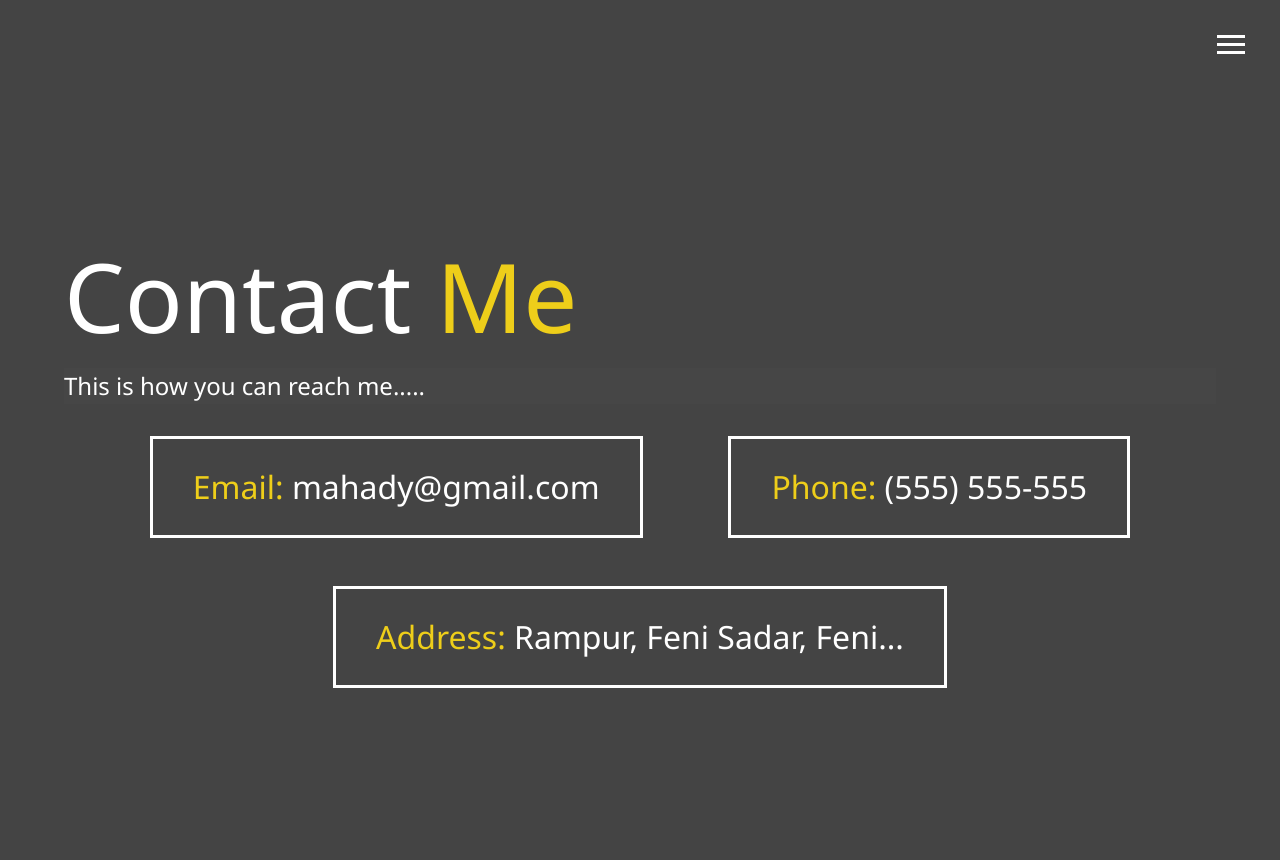
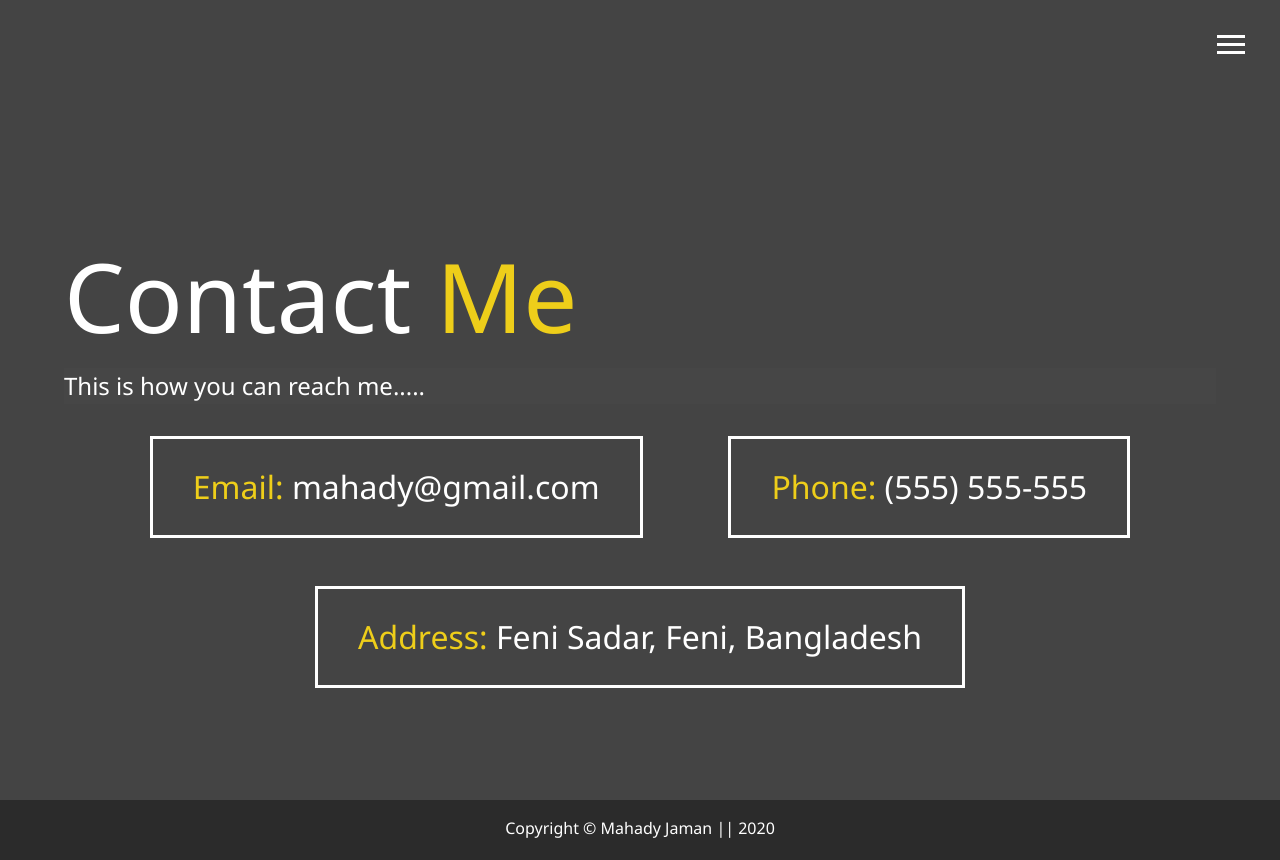
Before and after one commit to mahadyjf/mahadyjf.github.io, a plain HTML site: page contact.html in a window 1280 px wide. Before the commit the page ends 800 px from the top, so only its background shows below. Drawn offline with Linux system fonts and the light colour scheme.

Commit message:
copyright

```diff
--- a/contact.html
+++ b/contact.html
@@ -3,7 +3,7 @@
 <head>
     <meta charset="UTF-8">
     <meta name="viewport" content="width=device-width, initial-scale=1.0">
-    <title>Document</title>
+    <title>Mahady Jaman || Contact</title>
    <link rel="stylesheet" href="https://stackpath.bootstrapcdn.com/font-awesome/4.7.0/css/font-awesome.min.css">
     <link rel="stylesheet" href="css/main.min.css">
     </head>
@@ -60,10 +60,14 @@
 
           <div>
             <span class="text-secondary">Address: </span>
-            Rampur, Feni Sadar, Feni...
+            Feni Sadar, Feni, Bangladesh
           </div>
         </div>
     </main>
+
+    <footer id="main-footer">
+        Copyright &copy; Mahady Jaman || 2020
+      </footer>
    <script src="js/main.js"></script>
 
 </body>
```
Also changed, not shown: about.html (+2 -2 lines), index.html (+2 -0 lines), work.html (+5 -1 lines).
